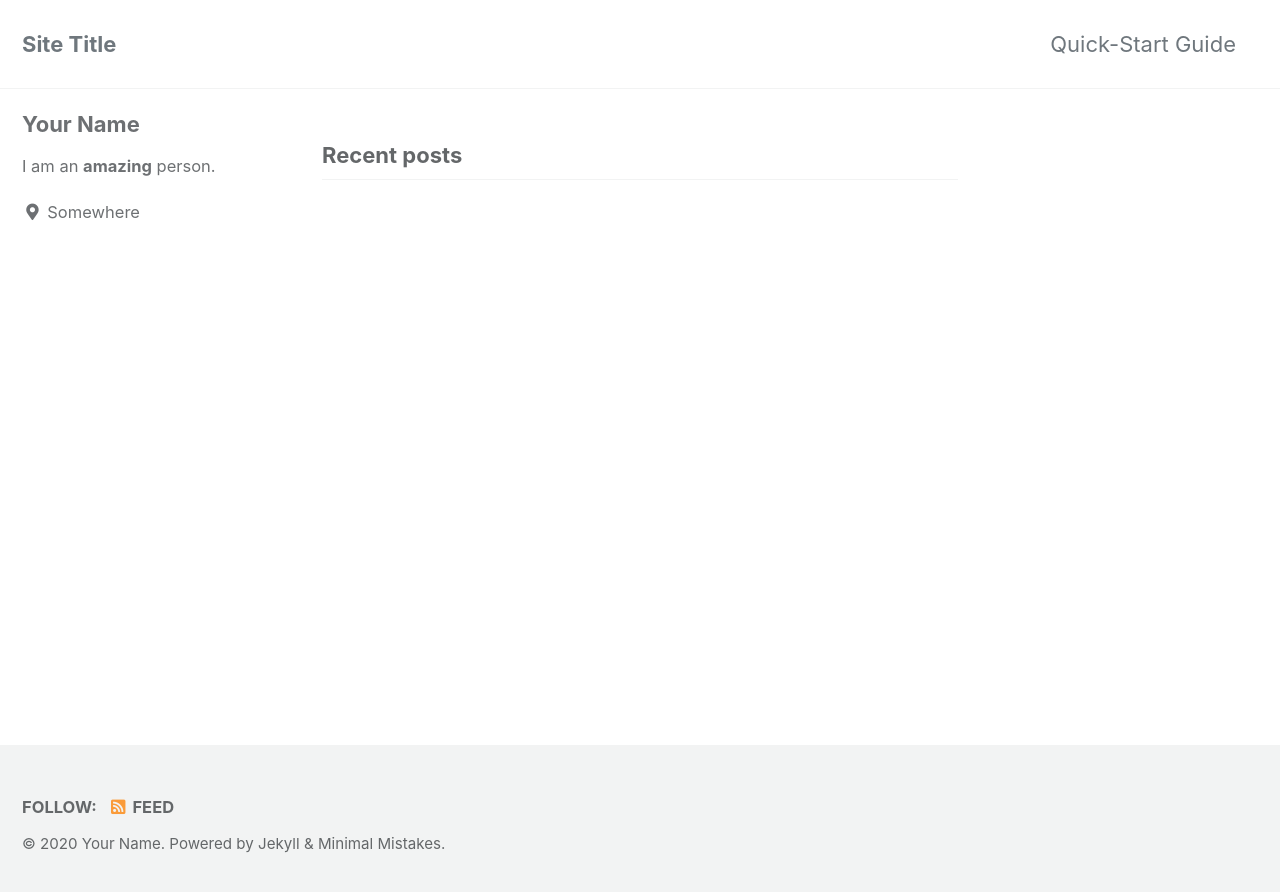
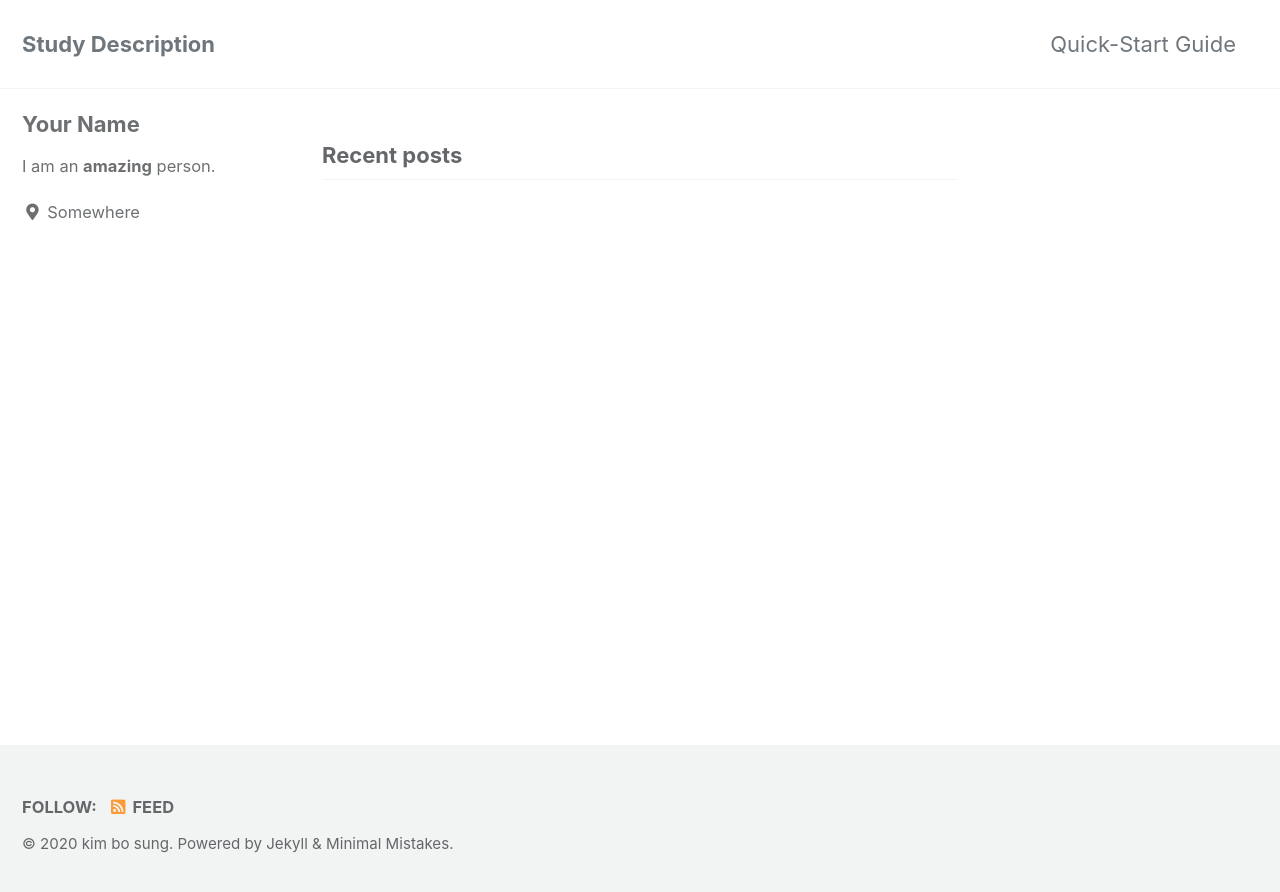
Before and after one commit to GreedTy/greedty.github.io, a Jekyll site: the page built from index.html, in a window 1280 px wide. Shown: the top 892 px of the page. Built offline with Jekyll 4.4.1, drawn with Linux system fonts in a browser that asks for light colours; cached includes are drawn as plain includes; the list of posts is cut into pages by our own code.

Commit message:
gitPage update wallpaper

```diff
--- a/_config.yml
+++ b/_config.yml
@@ -16,13 +16,15 @@ minimal_mistakes_skin    : "default" # "air", "aqua", "contrast", "dark", "dirt"
 
 # Site Settings
 locale                   : "en-US"
-title                    : "Site Title"
+title                    : "Study Description"
 title_separator          : "-"
 subtitle                 : # site tagline that appears below site title in masthead
-name                     : "Your Name"
-description              : "An amazing website."
+email                    : yhi002521@gmail.com
+name                     : kim bo sung
+description              : "python"
 url                      : "https://greedty.github.io"
 baseurl                  : "" # the subpath of your site, e.g. "/blog"
+cover                    : "/assets/Spacewalk.jpg"
 repository               : # GitHub username/repo-name e.g. "mmistakes/minimal-mistakes"
 teaser                   : # path of fallback teaser image, e.g. "/assets/images/500x300.png"
 logo                     : # path of logo image to display in the masthead, e.g. "/assets/images/88x88.png"
```
Also changed, not shown: assets/Spacewalk.jpg (added).
